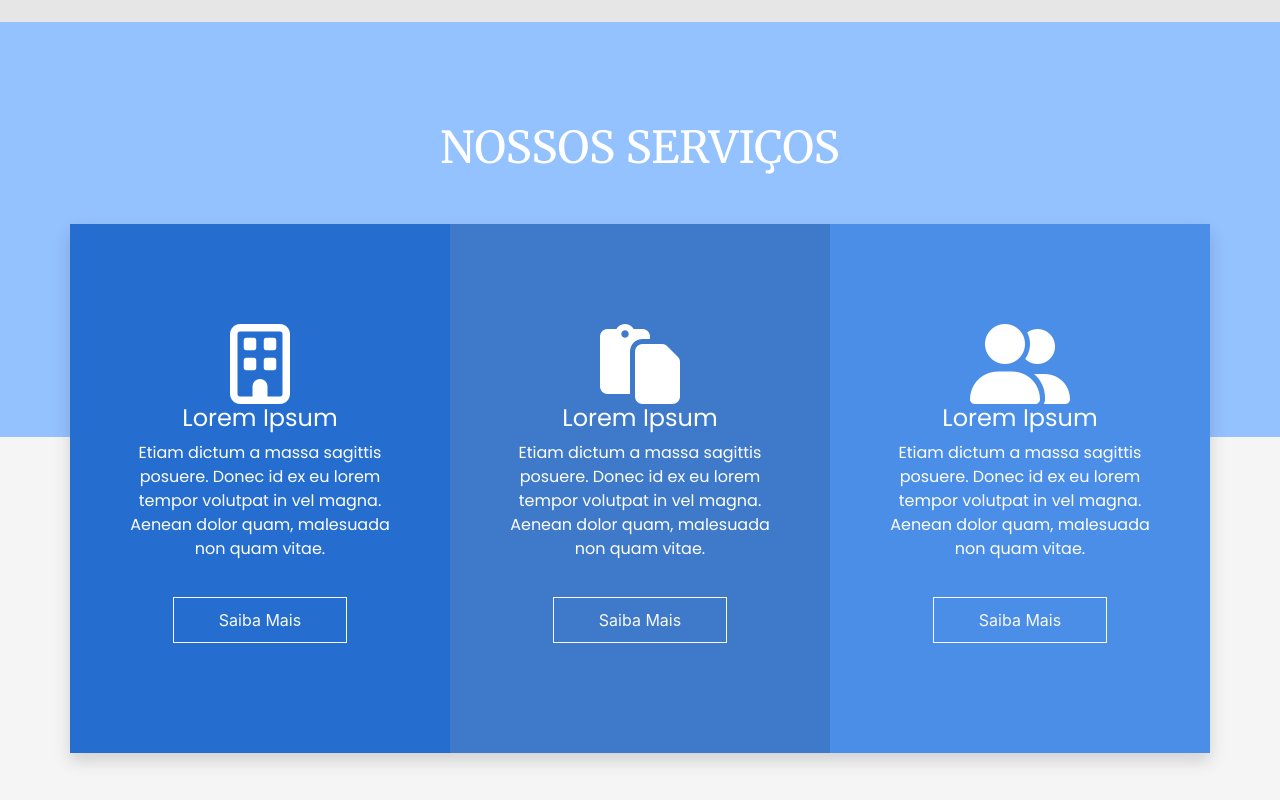
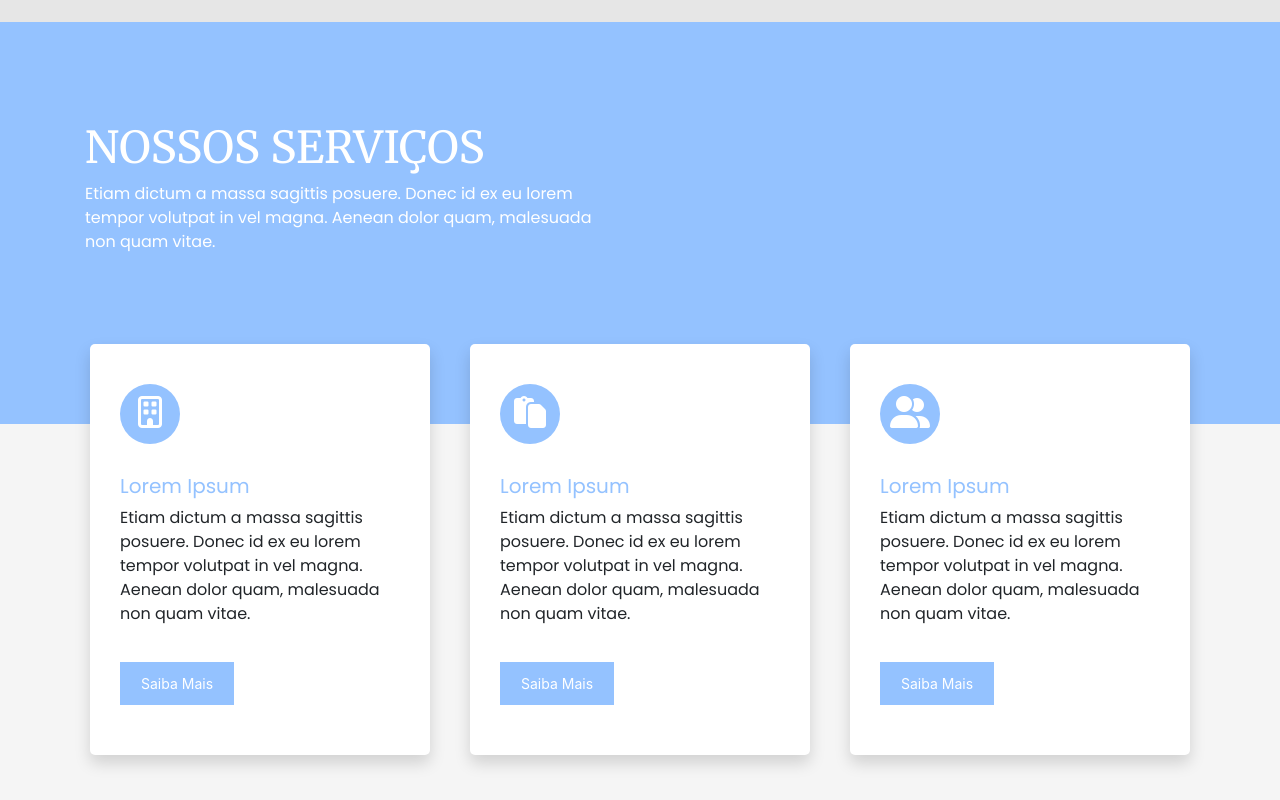
Before and after one commit to victoriaero/Solucoes, a React (Create React App) app in the folder site/: page / in a window 1280 px wide. Shown: the part 1340-2140 px from the top of the page. Built offline with nearby package versions, Linux system fonts and the light colour scheme.

Commit message:
modified:   src/views/home/index.css 	modified:   src/views/home/servicos.js 	new file:   src/views/servicos.js

```diff
--- a/site/src/views/home/index.css
+++ b/site/src/views/home/index.css
@@ -26,6 +26,7 @@
 
 .subtitle {
   font-family: 'Poppins', sans-serif;
+  color: #94c2ff;
 }
 
 .txt {
@@ -47,8 +48,12 @@
 
 .bg-servicos {
   padding: 100px 50px 50px 50px;
+  background: linear-gradient(to bottom, #94c2ff 0%,#94c2ff 50%,#000000 50%,#f5f5f5 50%,#f5f5f5 100%);
+}
+
+.texto-servicos {
   color: #fff;
-  background: linear-gradient(to bottom, #94c2ff 0%,#94c2ff 50%,#000000 50%,#f5f5f5 50%,#f5f5f5 100%);
+  margin-bottom: 70px;
 }
 
 .servicos {
@@ -56,6 +61,45 @@
   margin-bottom: 50px;
   text-align: center;
   background-color: #fff;
+}
+
+.servico {
+  padding: 20px;
+  align-content: center;
+}
+
+.servico-box {
+  border-radius: 5px;
+  background-color: #fff;
+  color: #212529;
+  padding: 40px 30px;
+}
+
+.texto-servico {
+  text-align: left;
+}
+
+.btn-servico {
+  padding: 10px 20px;
+  border-color: #94c2ff;
+  background-color: #94c2ff;
+  color: #fff;
+}
+
+.btn-servico :hover{
+  border-color: #94c2ff;
+  background-color: #94c2ff;
+}
+
+.icone-round {
+  width: 60px;
+  height: 60px;
+  border-radius: 50%;
+  background-color: #94c2ff;
+  color: #fff;
+  text-align: center;
+  padding: 12px 0px 0px 0px;
+  margin-bottom: 30px;
 }
 
 .servico-1 {
--- a/site/src/views/home/servicos.js
+++ b/site/src/views/home/servicos.js
@@ -6,32 +6,62 @@ class Servicos extends React.Component {
         return(
             <section id="servicos">
                 <div className="container-fluid bg-servicos">
-                    <h1 className="title text-center">NOSSOS SERVIÇOS</h1>
-                    <div className="container servicos shadow">
-                        <div className="row servico-box">
-                            <div className="col-md-4 servico-1">
-                                <i className="far fa-building icone fa-5x"></i>
-                                <h4 className="subtitle">Lorem Ipsum</h4>
+                <div className="container">
+                    <div className="row">
+                        <div className="col-md-6">
+                            <div className="texto-servicos">
+                                <h1 className="title">NOSSOS SERVIÇOS</h1>
+                                <p className="txt">
+                                    Etiam dictum a massa sagittis posuere.
+                                    Donec id ex eu lorem tempor volutpat in vel magna.
+                                    Aenean dolor quam, malesuada non quam vitae.
+                                </p>
+                            </div>
+                        </div>
+                        <div className="col-md-6"></div>
+                    </div>
+                    <div className="row">
+                        <div className="col-md-4 servico">
+                            <div className="servico-box shadow">
+                                <div className="icone-round">
+                                    <i className="far fa-building icone fa-2x"></i>
+                                </div>
+                                <div className="texto-servico">
+                                    <h5 className="subtitle">Lorem Ipsum</h5>
                                     <p className="txt">Etiam dictum a massa sagittis posuere.
                                     Donec id ex eu lorem tempor volutpat in vel magna.
                                     Aenean dolor quam, malesuada non quam vitae.</p>
-                                <button className="btn btn-outline-light">Saiba Mais</button>
                                 </div>
-                            <div className="col-md-4 servico-2">
-                                <i className="fas fa-paste icone fa-5x"></i>
-                                <h4 className="subtitle">Lorem Ipsum</h4>
+                                <button className="btn btn-outline-primary btn-sm btn-servico">Saiba Mais</button>
+                            </div>
+                        </div>
+                        <div className="col-md-4 servico">
+                            <div className="servico-box shadow">
+                                <div className="icone-round">
+                                    <i className="fas fa-paste icone fa-2x"></i>
+                                </div>
+                                <div className="texto-servico">
+                                    <h5 className="subtitle">Lorem Ipsum</h5>
                                     <p className="txt">Etiam dictum a massa sagittis posuere.
                                     Donec id ex eu lorem tempor volutpat in vel magna.
                                     Aenean dolor quam, malesuada non quam vitae.</p>
-                                <button className="btn btn-outline-light">Saiba Mais</button>
                                 </div>
-                            <div className="col-md-4 servico-3">
-                                <i className="fas fa-user-friends icone fa-5x"></i>
-                                <h4 className="subtitle">Lorem Ipsum</h4>
+                                <button className="btn btn-outline-primary btn-sm btn-servico">Saiba Mais</button>
+                            </div>
+                        </div>
+                        <div className="col-md-4 servico">
+                            <div className="servico-box shadow">
+                                <div className="icone-round">
+                                    <i className="fas fa-user-friends icone fa-2x"></i>
+                                </div>
+                                <div className="texto-servico">
+                                    <h5 className="subtitle">Lorem Ipsum</h5>
                                     <p className="txt">Etiam dictum a massa sagittis posuere.
                                     Donec id ex eu lorem tempor volutpat in vel magna.
                                     Aenean dolor quam, malesuada non quam vitae.</p>
-                                <button className="btn btn-outline-light">Saiba Mais</button>
+                                </div>
+                                <button className="btn btn-outline-primary btn-sm btn-servico">Saiba Mais</button>
+                            </div>
                         </div>
                     </div>
                 </div>
```
Also changed, not shown: site/src/views/servicos.js (added, +44 -0 lines). Lines whose indentation alone changed are shown as unchanged.
